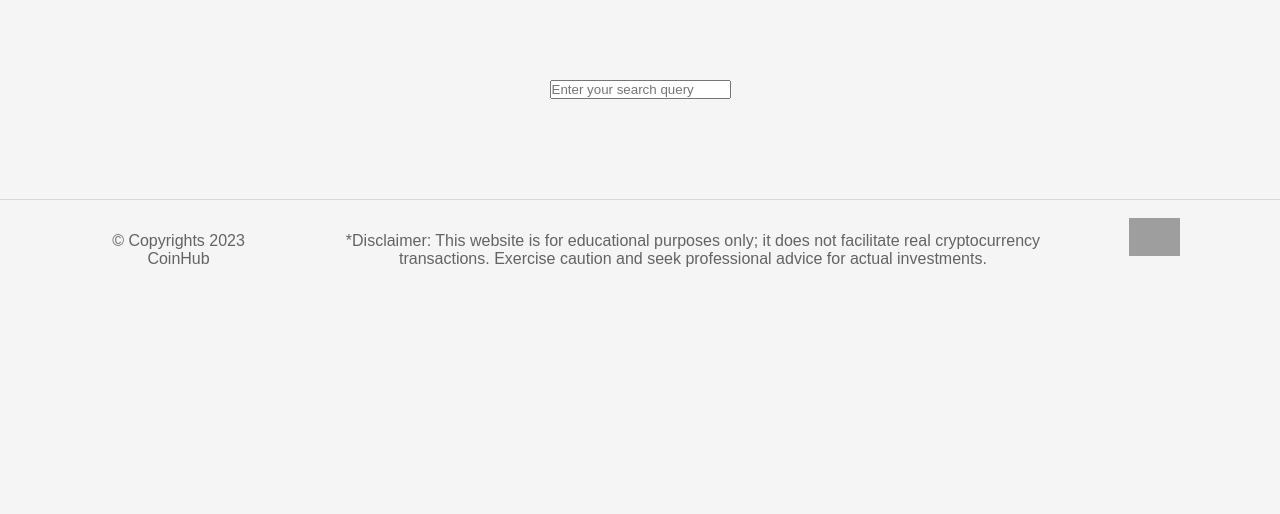
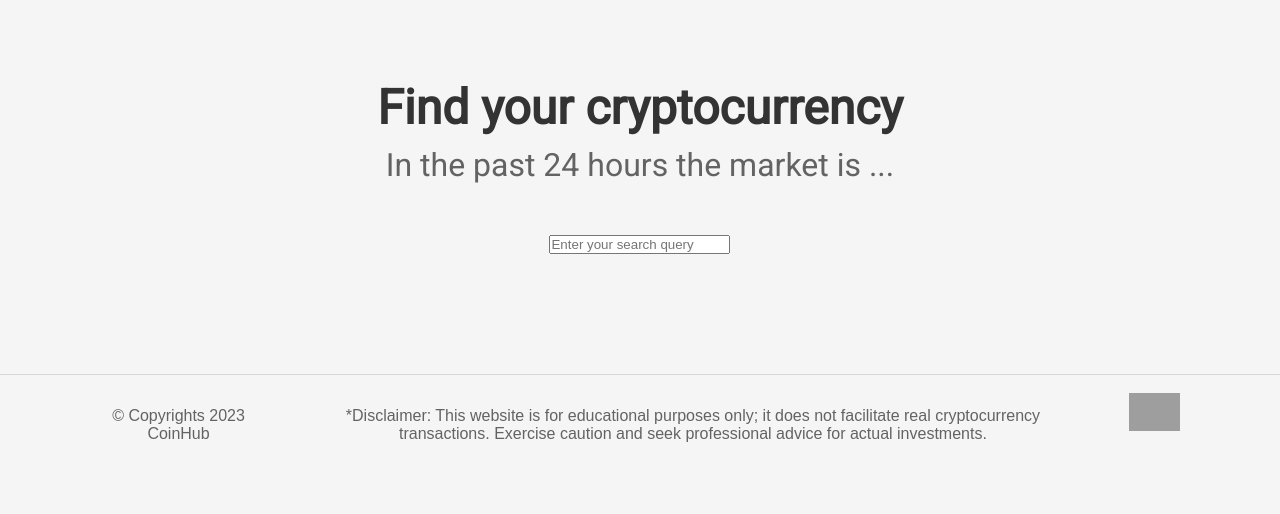
Before and after one commit to dmccaffrey01/CI_PP4_COINHUB, a Django app: page /markets/ in a window 1280 px wide. Shown: the part 122-636 px from the top of the page. Run offline with Django 4.2, Linux system fonts and the light colour scheme; data that the repository does not hold is empty; some libraries are stand-ins or nearby versions; grey boxes are pictures that could not be loaded.

Commit message:
Add html structure to crypto-search-section

```diff
--- a/templates/markets.html
+++ b/templates/markets.html
@@ -3,12 +3,19 @@
 
 {% block content %}
 <section class="crypto-search-section section light-gray-1">
-    <div class="content-container">
-        <form class="crypto-search-form" method="GET">
-            <input type="text" class="crypto-search-input" name="query" placeholder="Enter your search query">
-        </form>
+    <div class="content-container gp-50">
+        <div class="heading-container content-container gp-10">
+            <div class="heading-3 dark-text">Find your cryptocurrency</div>
+            <div class="sub-heading-3 dark-text text-gd-2">In the past 24 hours the market is ...</div>
+        </div>
 
-        <div class="crypto-search-results"></div>
+        <div class="content-container search-container gp-20">
+            <form class="crypto-search-form" method="GET">
+                <input type="text" class="crypto-search-input" name="query" placeholder="Enter your search query">
+            </form>
+
+            <div class="crypto-search-results"></div>
+        </div>
     </div>
 </section>
 
```
